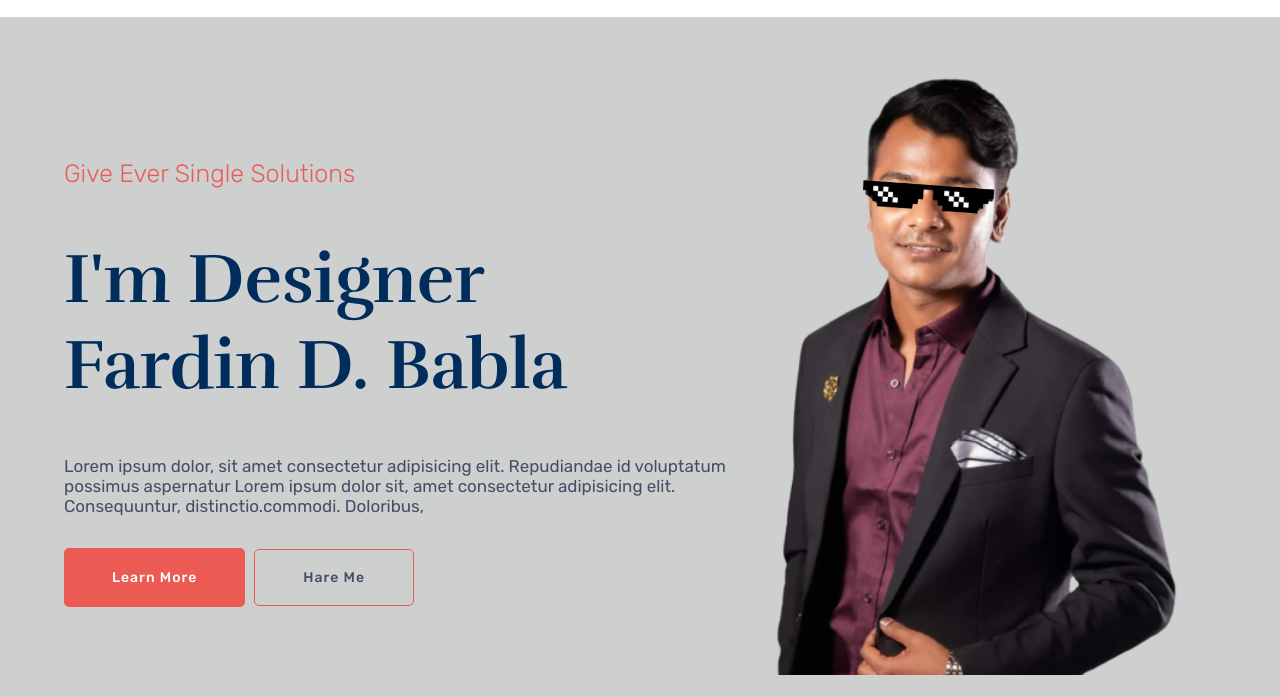
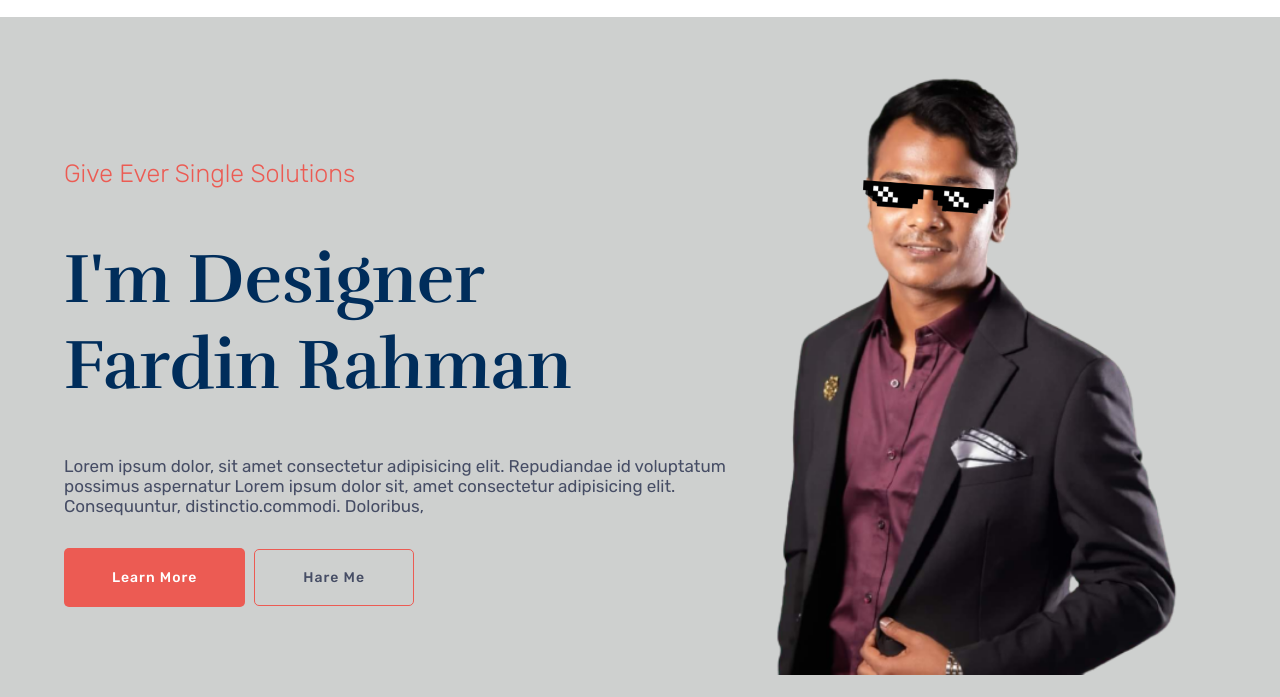
Before and after one commit to rijviislam/personal-portfolio, a plain HTML site: page index.html in a window 1280 px wide. Shown: the part 103-800 px from the top of the page. Drawn offline with nearby package versions, Linux system fonts and the light colour scheme.

Commit message:
change name

```diff
--- a/index.html
+++ b/index.html
@@ -43,7 +43,7 @@
                 <div class="landing__title">Give Ever Single Solutions</div>
                 <div class="introduce__me">
                     <div class="title__intro">I'm Designer</div>
-                    <div class="title__intro">Fardin D. Babla</div>
+                    <div class="title__intro">Fardin Rahman</div>
                 </div>
                 <div class="landing__para">Lorem ipsum dolor, sit amet consectetur adipisicing elit. Repudiandae id
                     voluptatum possimus aspernatur Lorem ipsum dolor sit, amet consectetur adipisicing elit.
```
